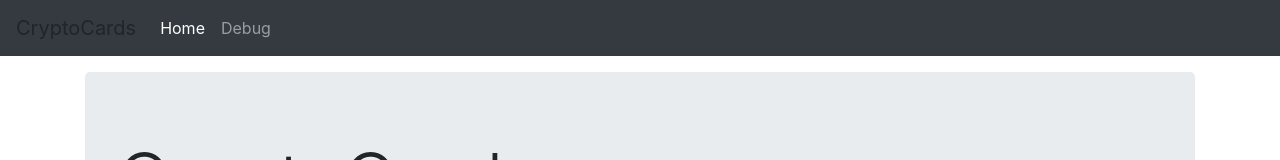
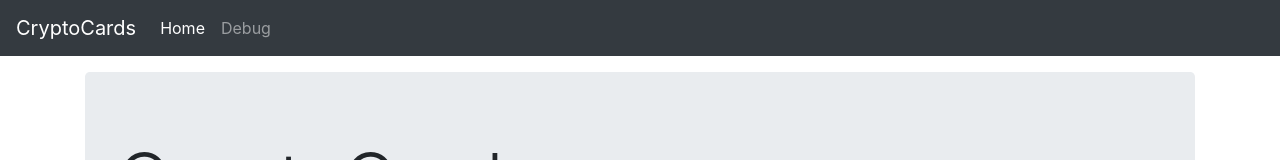
Before and after one commit to CryptoCardsETH/cryptocards, a React (Create React App) app: page / in a window 1280 px wide. Shown: the top 160 px of the page. Built offline with nearby package versions, Linux system fonts and the light colour scheme.

Commit message:
fix nav style

```diff
--- a/src/components/Nav.js
+++ b/src/components/Nav.js
@@ -20,7 +20,7 @@ export default class Nav extends React.Component {
     return (
       <div>
         <nav className="navbar navbar-expand-md navbar-dark fixed-top bg-dark">
-          <a className="navbar-brand">{APP_NAME}</a>
+          <div className="navbar-brand">{APP_NAME}</div>
           <div className="collapse navbar-collapse" id="navbarCollapse">
             <ul className="navbar-nav mr-auto">
               <li className="nav-item active">
```
